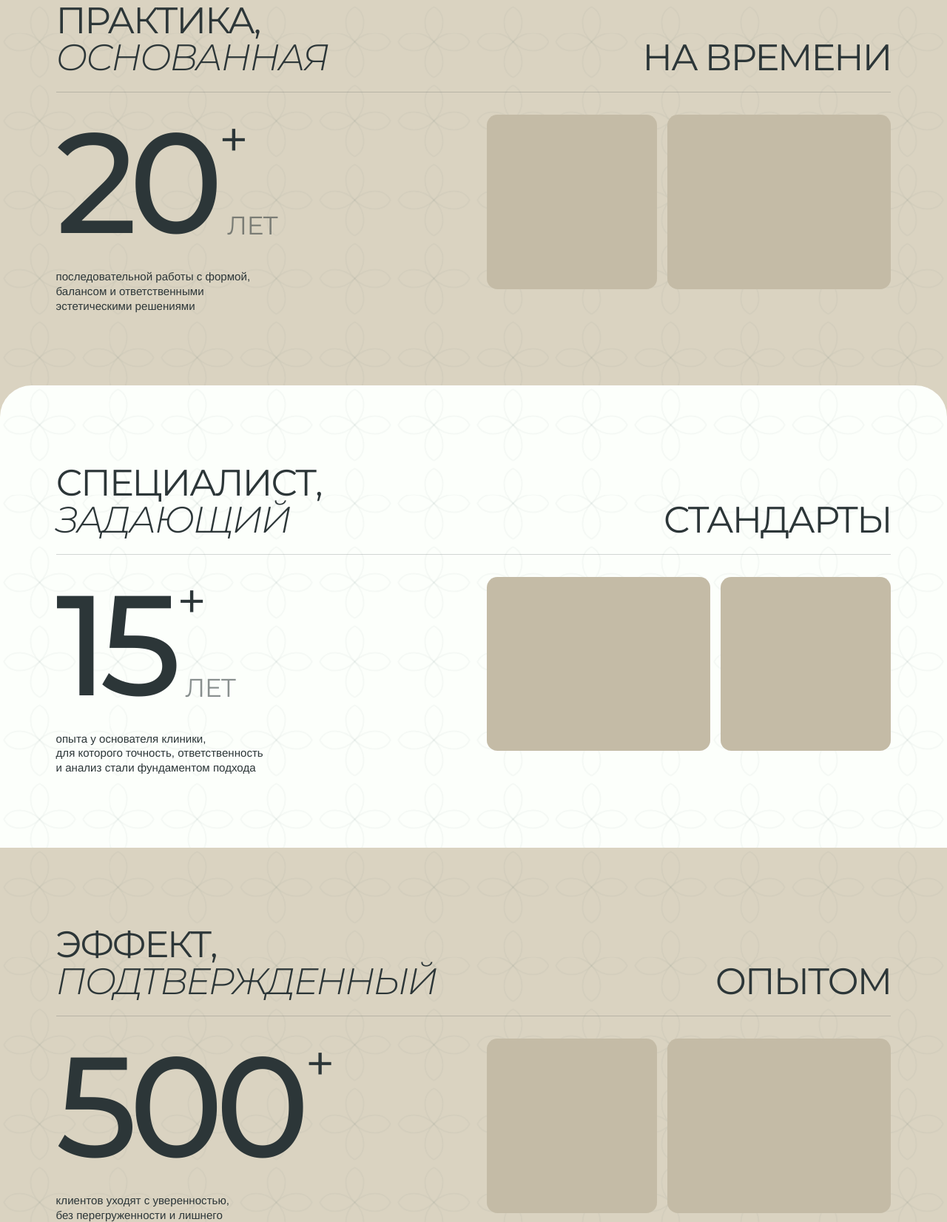
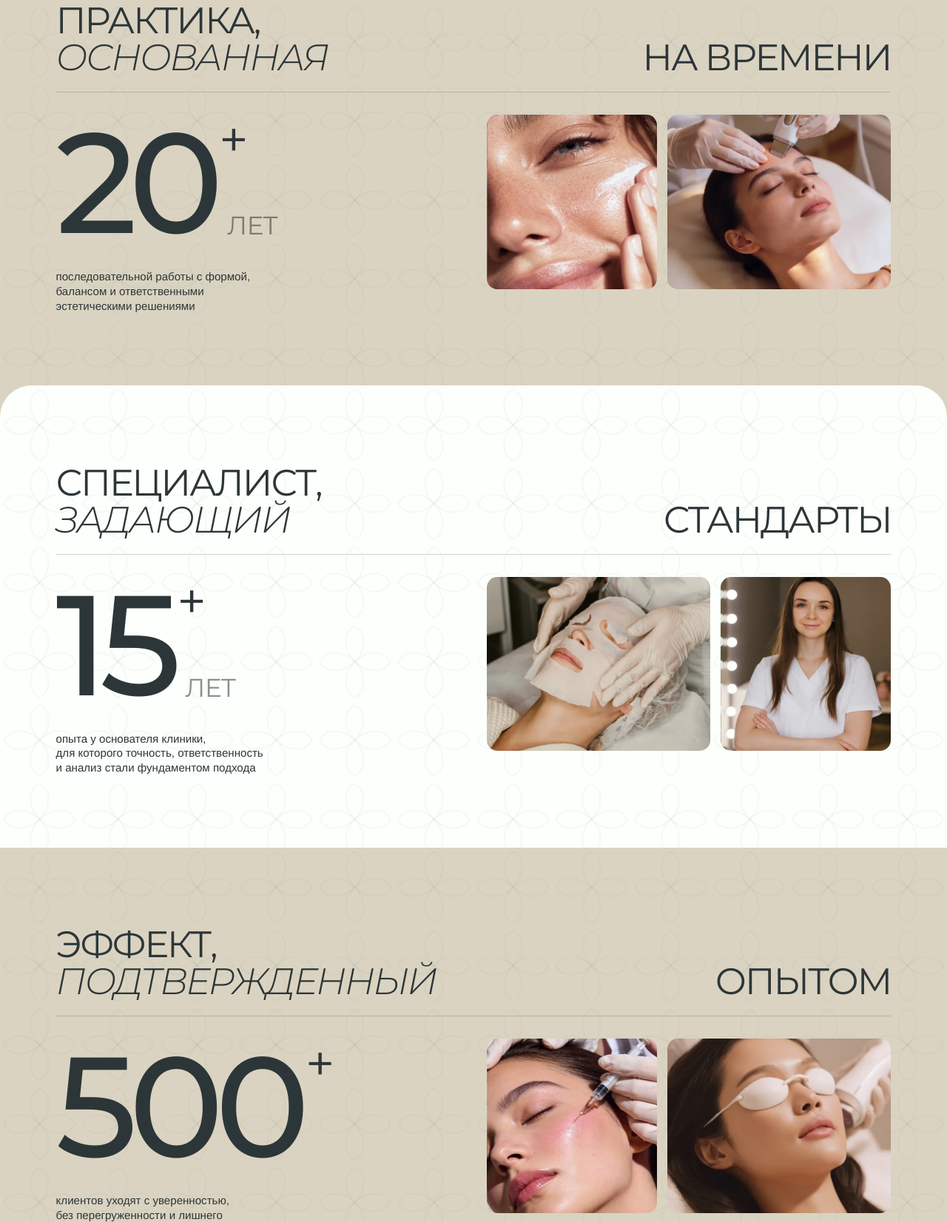
Before and after one commit to ayamerhea/ayamerhea.github.io, a plain HTML site: page formula/index.html in a window 1280 px wide. Shown: the part 2038-3690 px from the top of the page at 74% size. Drawn offline with Linux system fonts and the light colour scheme.

Commit message:
Formula: about section photos
Co-Authored-By: Claude Opus 5.5 <noreply@anthropic.com>
Claude-Session: https://claude.ai/code/session_016V75APjz8i7vihiSycRtPj

```diff
--- a/formula/index.html
+++ b/formula/index.html
@@ -76,8 +76,8 @@
         <p class="stat__text">последовательной работы с формой, <br>балансом и ответственными <br>эстетическими решениями</p>
       </div>
       <div class="stat__photos">
-        <div class="ph ph--s" style="background-image:url(img/about-1.jpg)"></div>
-        <div class="ph ph--l" style="background-image:url(img/about-2.jpg)"></div>
+        <div class="ph ph--s" style="background-image:url(img/about-1.webp)"></div>
+        <div class="ph ph--l" style="background-image:url(img/about-2.webp)"></div>
       </div>
     </div>
   </div>
@@ -92,8 +92,8 @@
         <p class="stat__text">опыта у основателя клиники, <br>для которого точность, ответственность <br>и анализ стали фундаментом подхода</p>
       </div>
       <div class="stat__photos stat__photos--rev">
-        <div class="ph ph--l" style="background-image:url(img/about-3.jpg)"></div>
-        <div class="ph ph--s" style="background-image:url(img/founder.jpg)"></div>
+        <div class="ph ph--l" style="background-image:url(img/about-3.webp)"></div>
+        <div class="ph ph--s" style="background-image:url(img/founder.webp)"></div>
       </div>
     </div>
   </div>
@@ -108,8 +108,8 @@
         <p class="stat__text">клиентов уходят с уверенностью, <br>без перегруженности и лишнего <br>вмешательства</p>
       </div>
       <div class="stat__photos">
-        <div class="ph ph--s" style="background-image:url(img/about-4.jpg)"></div>
-        <div class="ph ph--l" style="background-image:url(img/about-5.jpg)"></div>
+        <div class="ph ph--s" style="background-image:url(img/about-4.webp)"></div>
+        <div class="ph ph--l" style="background-image:url(img/about-5.webp)"></div>
       </div>
     </div>
   </div>
```
Also changed, not shown: formula/img/about-1.webp (added), formula/img/about-2.webp (added), formula/img/about-3.webp (added), formula/img/about-4.webp (added), formula/img/about-5.webp (added), formula/img/founder.webp (added).
